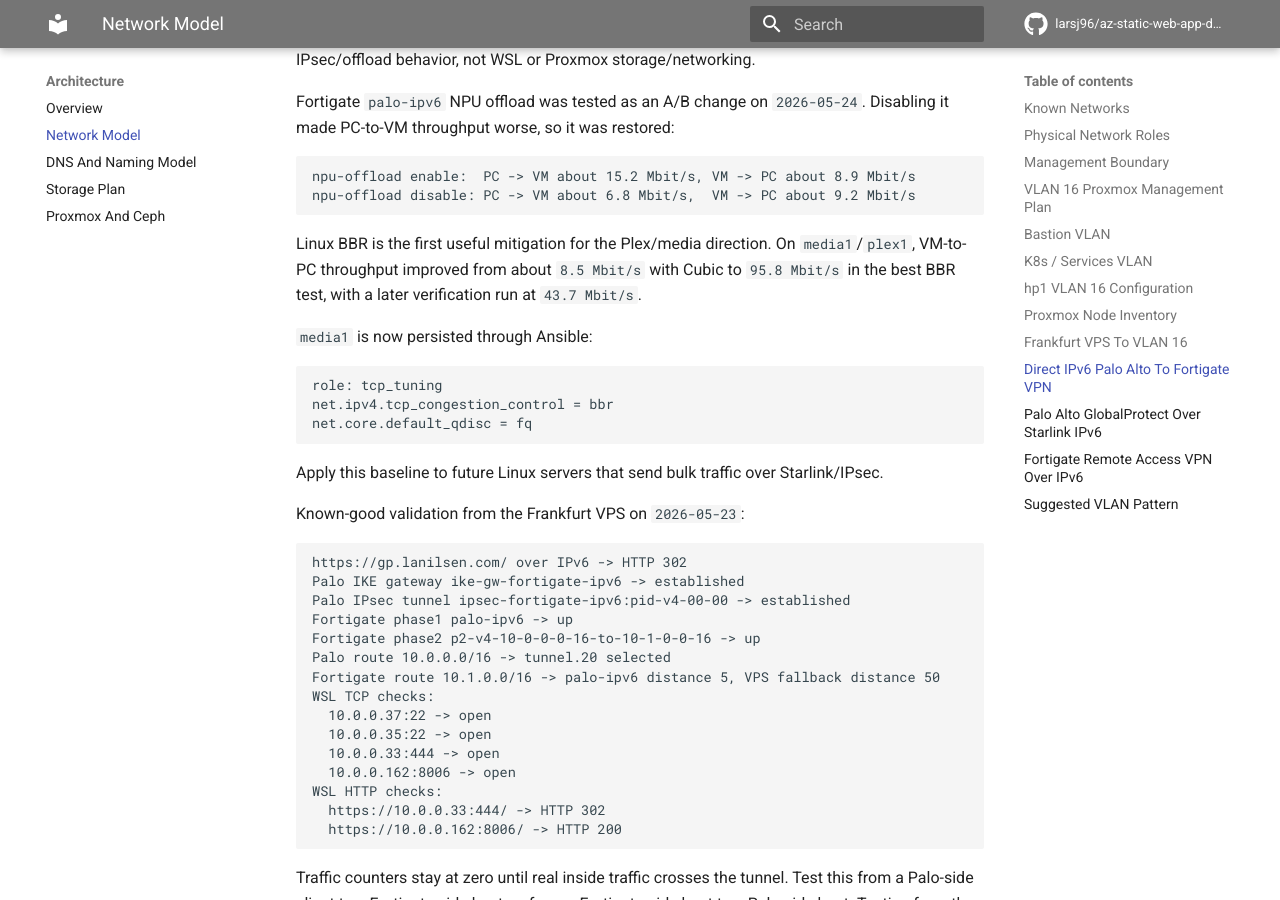
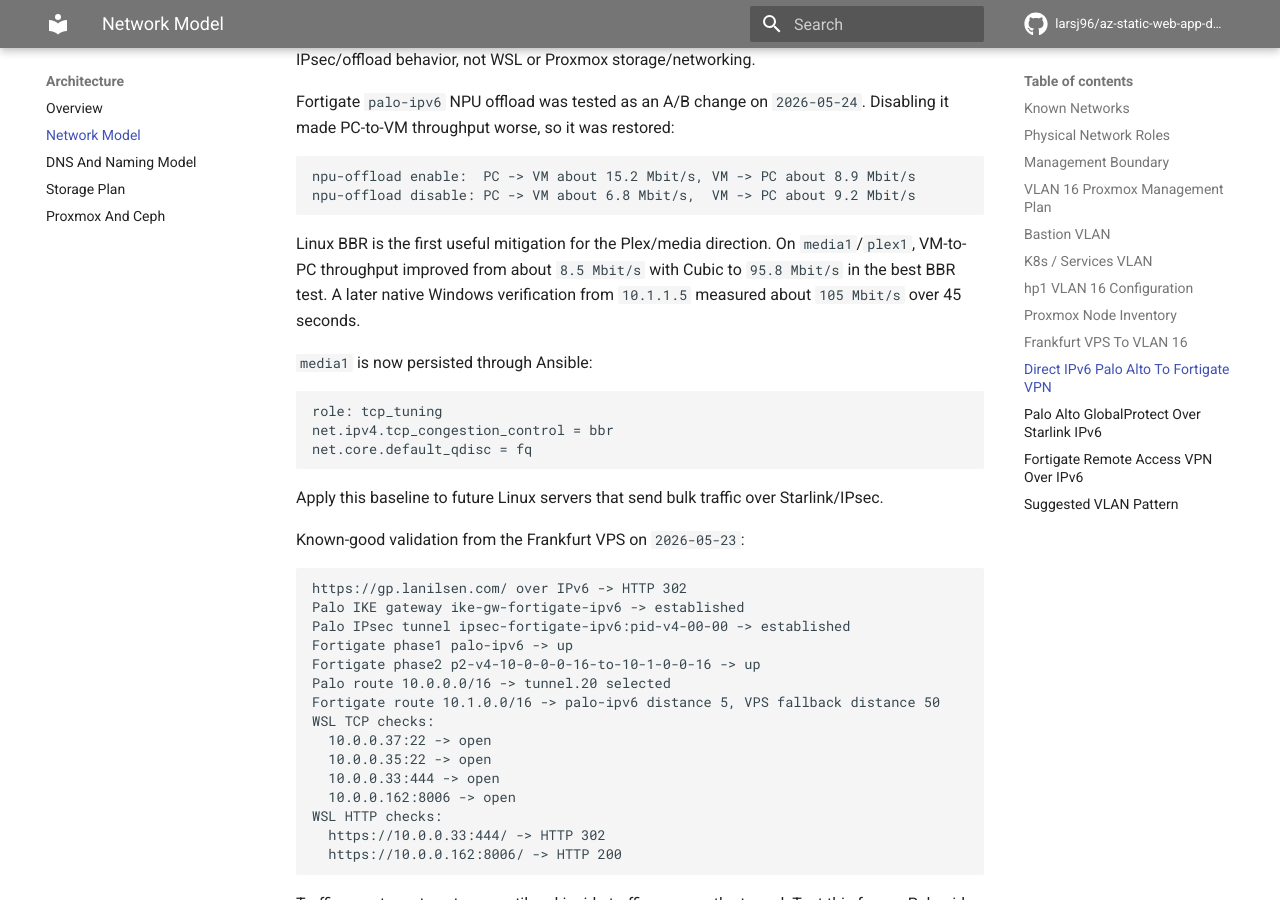
Before and after one commit to larsj96/az-static-web-app-docs, an MkDocs documentation site: the page built from docs/network-model.md, in a window 1280 px wide and 900 px high, scrolled down 7932 px. Built offline with MkDocs 1.6.1 and Material for MkDocs 9.7.7, drawn with Linux system fonts in a browser that asks for light colours; comment, search, counter and statistics services are not loaded.

Commit message:
Document native BBR iperf verification

````diff
--- a/docs/network-model.md
+++ b/docs/network-model.md
@@ -306,7 +306,7 @@ npu-offload enable:  PC -> VM about 15.2 Mbit/s, VM -> PC about 8.9 Mbit/s
 npu-offload disable: PC -> VM about 6.8 Mbit/s,  VM -> PC about 9.2 Mbit/s
 ```
 
-Linux BBR is the first useful mitigation for the Plex/media direction. On `media1`/`plex1`, VM-to-PC throughput improved from about `8.5 Mbit/s` with Cubic to `95.8 Mbit/s` in the best BBR test, with a later verification run at `43.7 Mbit/s`.
+Linux BBR is the first useful mitigation for the Plex/media direction. On `media1`/`plex1`, VM-to-PC throughput improved from about `8.5 Mbit/s` with Cubic to `95.8 Mbit/s` in the best BBR test. A later native Windows verification from `10.1.1.5` measured about `105 Mbit/s` over 45 seconds.
 
 `media1` is now persisted through Ansible:
 
````
Also changed, not shown: docs/ipsec-vpn-throughput-baseline-2026-05-24.md (+1 -0 lines).
